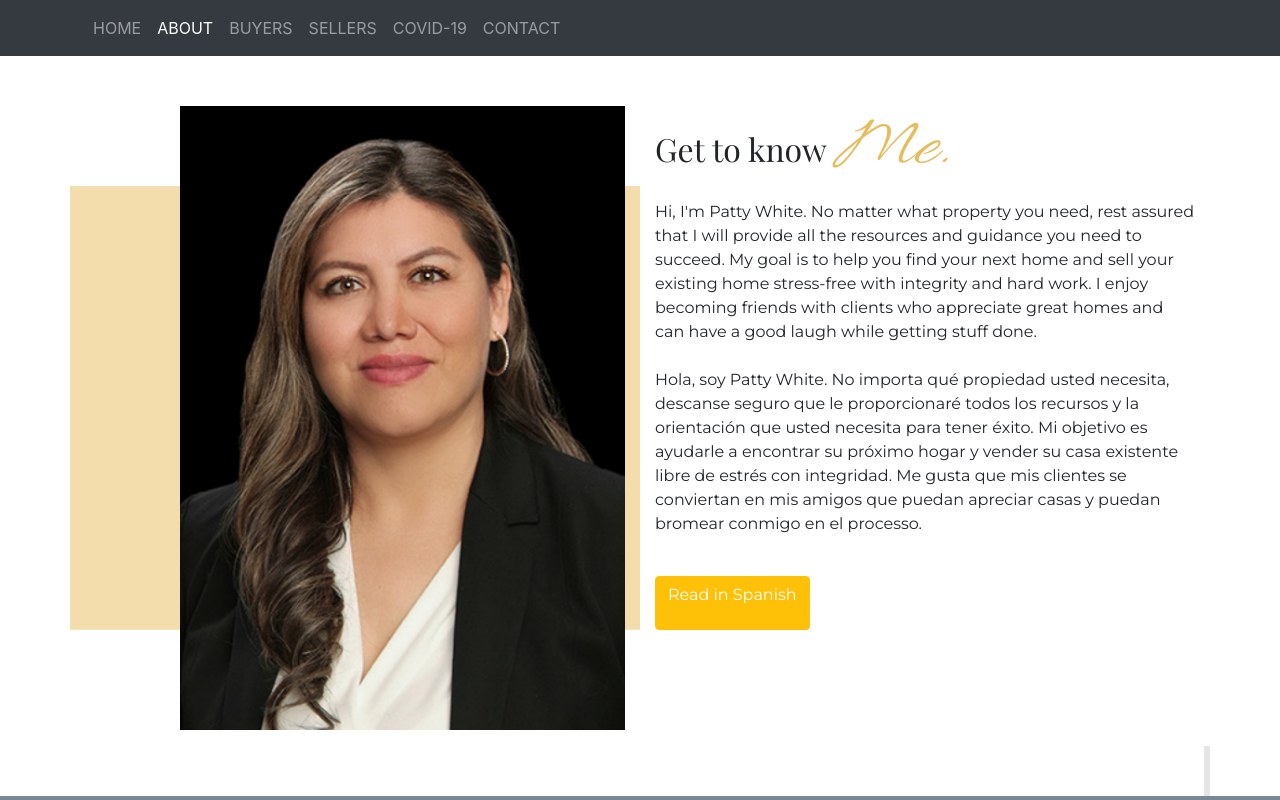
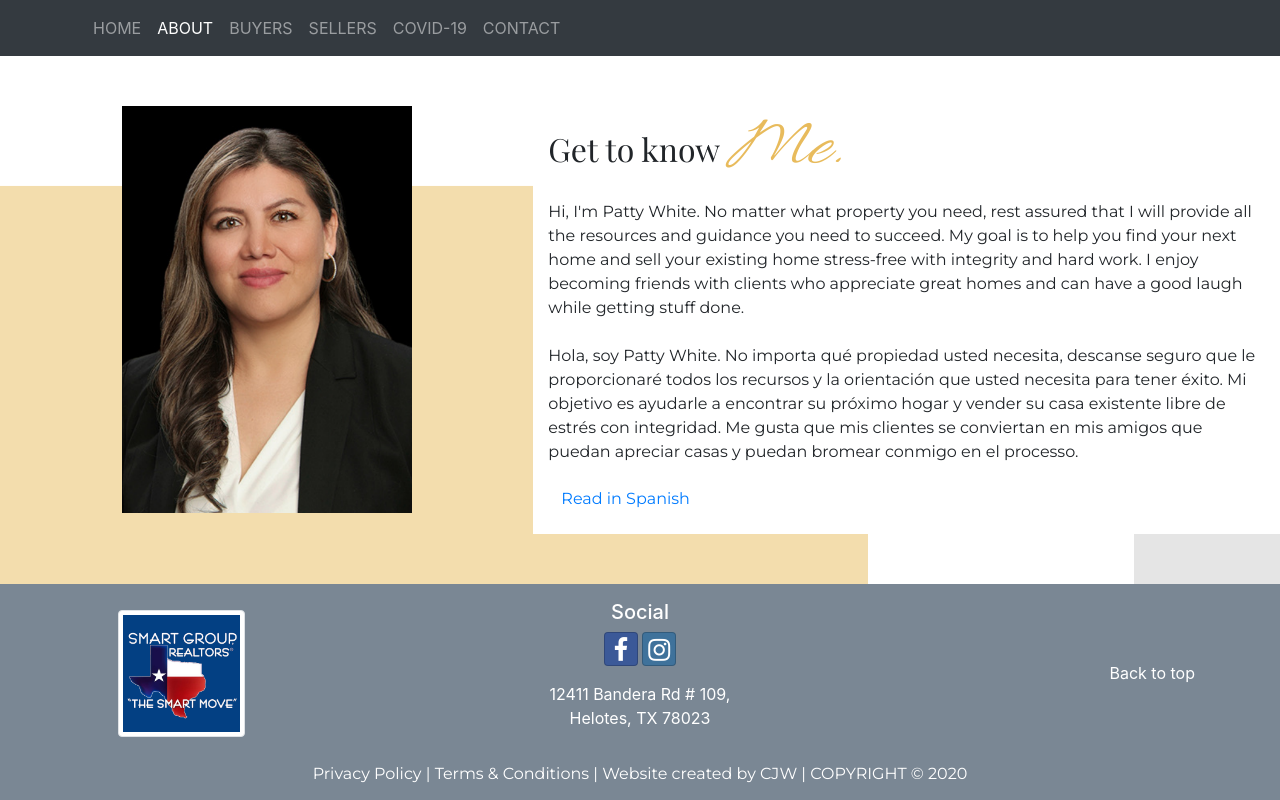
Before and after one commit to ChelWhite/PattyWRealtor, a website: page About.html in a window 1280 px wide. Shown: the top 800 px of the page. Drawn offline with nearby package versions, Linux system fonts and the light colour scheme; a web font is replaced by a local one.

Commit message:
changed button to link

```diff
--- a/About.html
+++ b/About.html
@@ -61,14 +61,14 @@
 
 
 
-    <div class="container colorBackground">
+    <div class="container-fluid colorBackground">
         <div class="row">
             <div class="col">
                 <div class="row row-content">
-                    <div class="col-12 col-sm-5 pb-3 offset-1">
+                    <div class="col-12 col-sm-3 pb-3 offset-1">
                         <img src="images/imageofpatty.PNG" alt="Responsive image" class="img-fluid">
                     </div>
-                    <div class="col-12 col-sm-6 bg-white">
+                    <div class="col-12 col-sm-7 offset-1 bg-white">
                         <h2>
                             Get to know <em class="display-3"> Me.</em>
                         </h2>
@@ -84,8 +84,8 @@
                             con integridad. Me gusta que mis clientes se conviertan en mis amigos que puedan apreciar
                             casas y puedan bromear conmigo en el processo.
                         </p>
-                        <br>
-                        <a role="button" class="btn btn-warning mb-5" href="#">
+
+                        <a role="button" class="btn btn-link text-primary" href="#">
                             <p> Read in Spanish </p>
                         </a>
 
@@ -101,24 +101,24 @@
     <footer class="darkBlue">
         <div class="container py-3 text-white">
             <div class="row align-items-center">
-                <div class="col-2 pl-5 ">
+                <div class="col-3 col-sm-2 pl-5 ">
                     <img src="images/Logo.png"
                         class="img-fluid img-thumbnail"
                         alt="Responsive image">
 
                 </div>
-                <div class="col-7 col-sm-9 text-center">
+                <div class="col-7 col-sm-8 text-center">
                     <h5>Social</h5>
-                    <a class="btn btn-social-icon btn-facebook mt-2" href="http://facebook.com/"><i
+                    <a class="btn btn-social-icon btn-facebook" href="http://facebook.com/"><i
                         class="fa fa-facebook"></i></a>
 
-                <a class="btn btn-social-icon btn-instagram mt-2" href="http://instagram.com/"><i
+                <a class="btn btn-social-icon btn-instagram" href="http://instagram.com/"><i
                         class="fa fa-instagram"></i></a>
                      <address class="pt-3">12411 Bandera Rd # 109, <br> Helotes, TX 78023</address>
 
                 </div>
 
-                <div class="col col-sm-1 text-right pl-3">
+                <div class="col-2 col-sm-2 text-right pl-3">
                     <a href="#" class="text-white">Back to top</a>
                 </div>
 
```
